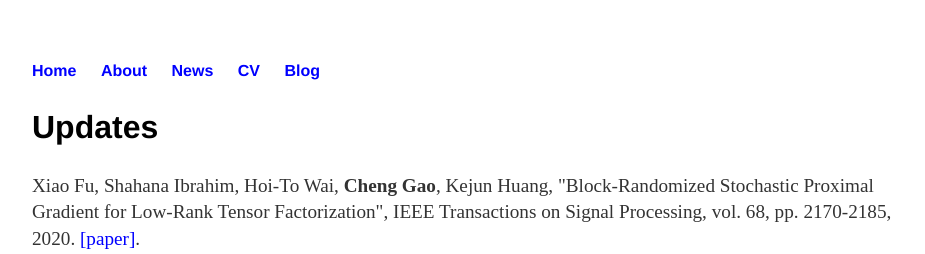
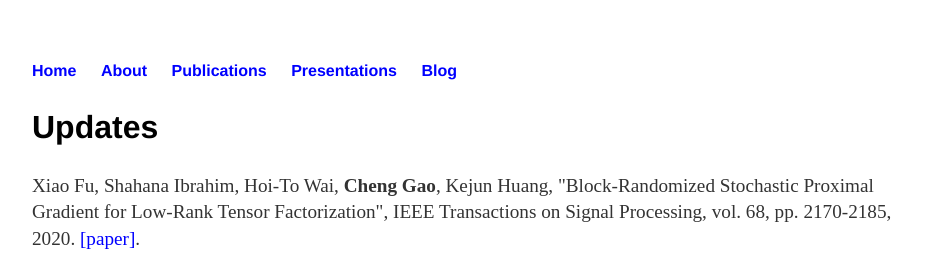
Before and after one commit to gaocheng1994/gaocheng1223.github.io, a Jekyll site: the page built from news/index.html, in a window 1280 px wide. Shown: the top 254 px of the page, without its empty margins (160-1085 px from the left). Built offline with Jekyll 4.4.1, drawn with Linux system fonts in a browser that asks for light colours.

Commit message:
Update default.html

```diff
--- a/_layouts/default.html
+++ b/_layouts/default.html
@@ -13,8 +13,8 @@
 <ul>
 <li><a href="/">Home</a></li>
 <li><a href="/about">About</a></li>
-<li><a href="/news">News</a></li>
-<li><a href="/cv">CV</a></li>
+<li><a href="/pb">Publications</a></li>
+<li><a href="/pr">Presentations</a></li>
 <li><a href="/blog">Blog</a></li>
 </ul>
     </nav>
```
